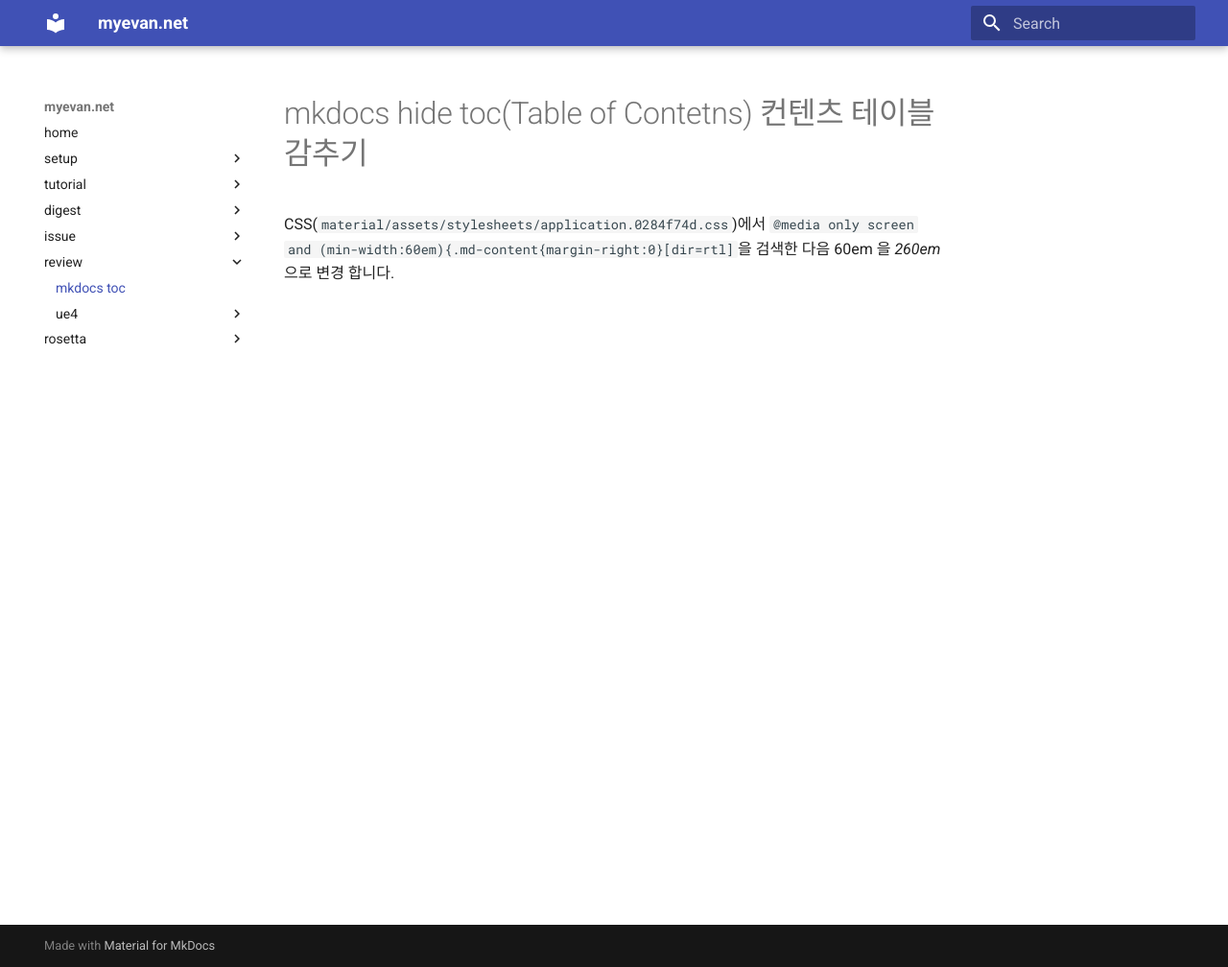
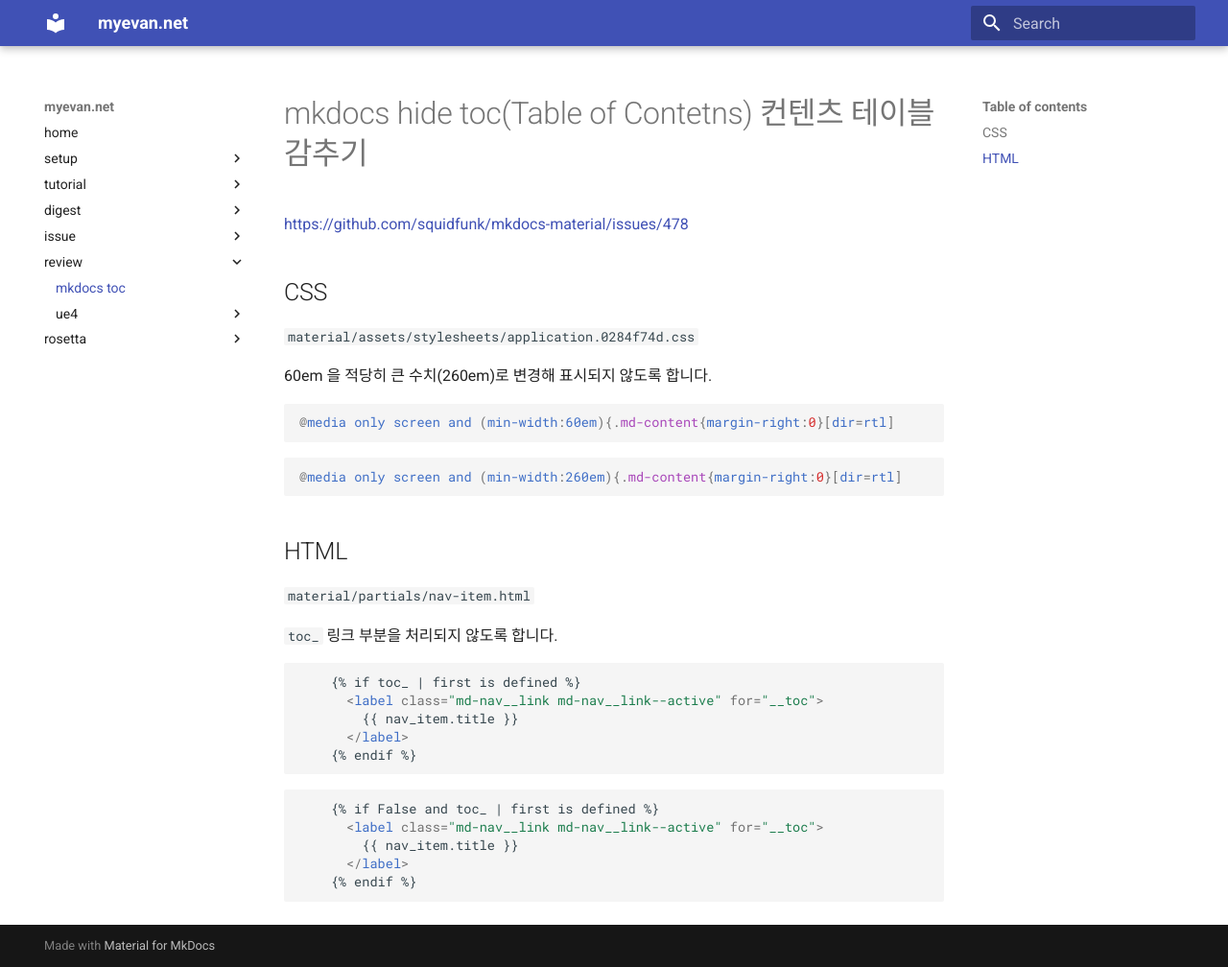
Before and after one commit to myevan/myevan-home, an MkDocs documentation site: the page built from docs/mkdocs_toc_hide.md, in a window 1280 px wide and 1008 px high. Shown: the whole window at 96% size. Built offline with MkDocs 1.6.1 and Material for MkDocs 9.7.7, drawn with Linux system fonts in a browser that asks for light colours; old or Windows-style settings are respelled for this version of MkDocs.

Commit message:
mkdocs toc 감추기 보강

````diff
--- a/docs/mkdocs_toc_hide.md
+++ b/docs/mkdocs_toc_hide.md
@@ -1,3 +1,40 @@
 # mkdocs hide toc(Table of Contetns) 컨텐츠 테이블 감추기
 
-CSS(`material/assets/stylesheets/application.0284f74d.css`)에서 `@media only screen and (min-width:60em){.md-content{margin-right:0}[dir=rtl]`을 검색한 다음 60em 을 *260em*으로 변경 합니다.
+<https://github.com/squidfunk/mkdocs-material/issues/478>
+
+## CSS
+
+`material/assets/stylesheets/application.0284f74d.css`
+
+60em 을 적당히 큰 수치(260em)로 변경해 표시되지 않도록 합니다.
+
+```css
+@media only screen and (min-width:60em){.md-content{margin-right:0}[dir=rtl]
+```
+
+```css
+@media only screen and (min-width:260em){.md-content{margin-right:0}[dir=rtl]
+```
+
+
+## HTML
+
+`material/partials/nav-item.html`
+
+`toc_` 링크 부분을 처리되지 않도록 합니다.
+
+```html
+    {% if toc_ | first is defined %}
+      <label class="md-nav__link md-nav__link--active" for="__toc">
+        {{ nav_item.title }}
+      </label>
+    {% endif %}
+```
+
+```html
+    {% if False and toc_ | first is defined %}
+      <label class="md-nav__link md-nav__link--active" for="__toc">
+        {{ nav_item.title }}
+      </label>
+    {% endif %}
+```
````
